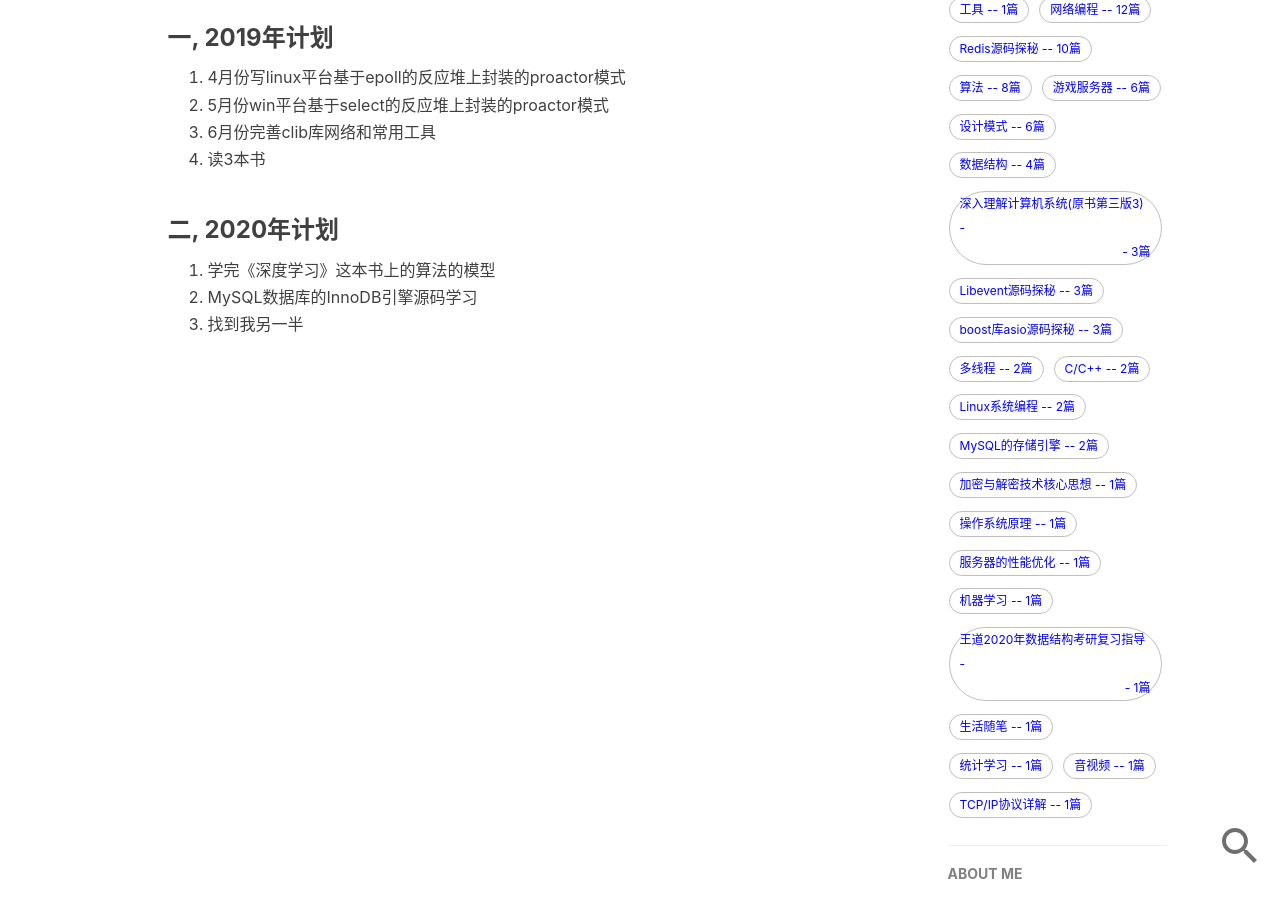
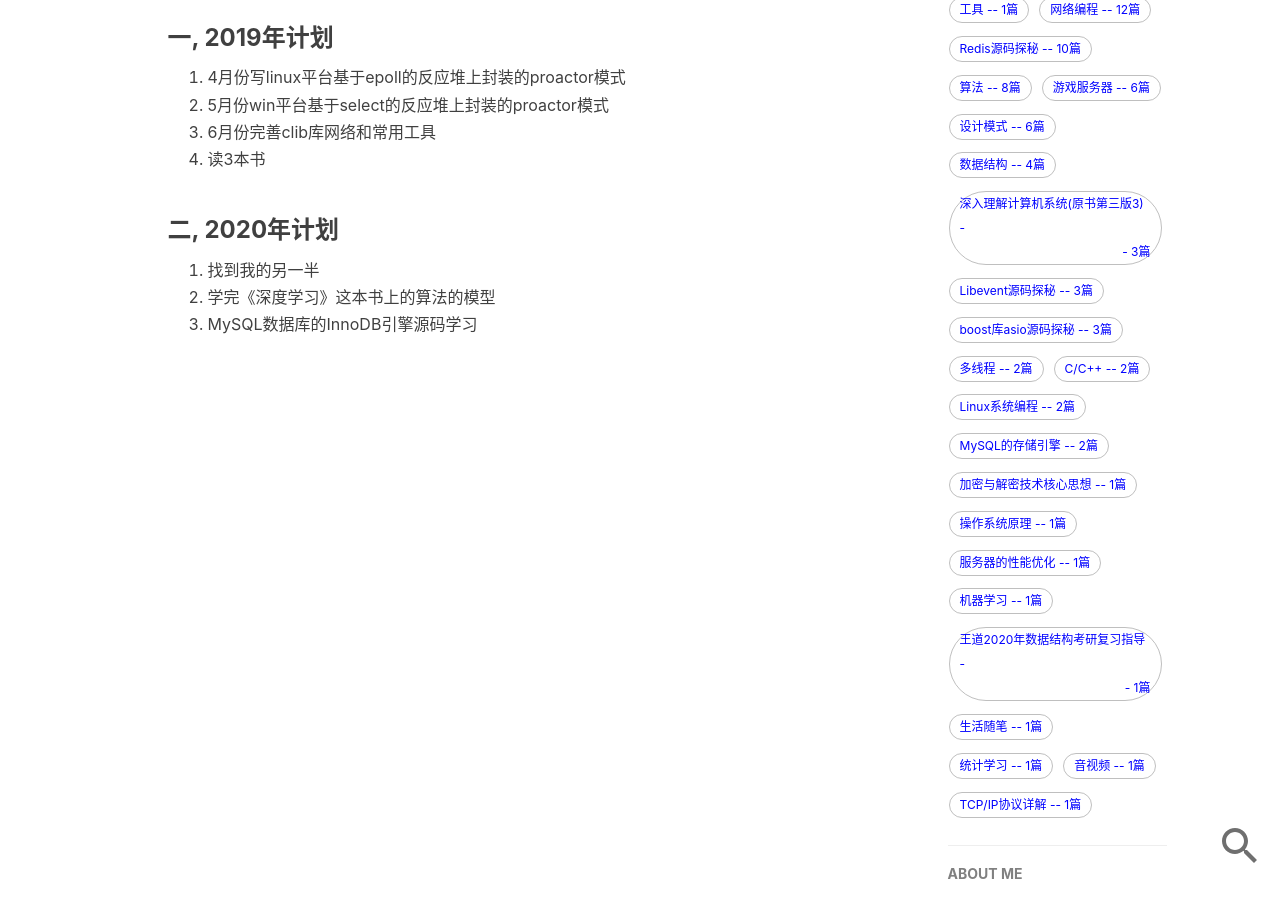
Before and after one commit to chensongpoixs/chensongpoixs.github.io, a Jekyll site: the page built from plan.html, in a window 1280 px wide and 900 px high, scrolled down 490 px. Built offline with Jekyll 4.4.1, drawn with Linux system fonts in a browser that asks for light colours; nearby versions of some CDN libraries; comment, search, counter and statistics services are not loaded.

Commit message:
[修改等级]

```diff
--- a/_includes/plan/en.md
+++ b/_includes/plan/en.md
@@ -7,6 +7,6 @@
 
 ### 二, Plans for 2020
 
-1. Finish the algorithm in the book of《Deep learning》
-2. Source code learning of InnoDB engine in MySQL database
-3. Find my partner
+1. Find my partner
+2. Finish the algorithm in the book of《Deep learning》
+3. Source code learning of InnoDB engine in MySQL database
--- a/_includes/plan/zh.md
+++ b/_includes/plan/zh.md
@@ -7,6 +7,6 @@
 
 ### 二, 2020年计划
 
-1. 学完《深度学习》这本书上的算法的模型
-2. MySQL数据库的InnoDB引擎源码学习
-3. 找到我另一半
+1. 找到我的另一半
+2. 学完《深度学习》这本书上的算法的模型
+3. MySQL数据库的InnoDB引擎源码学习
```
